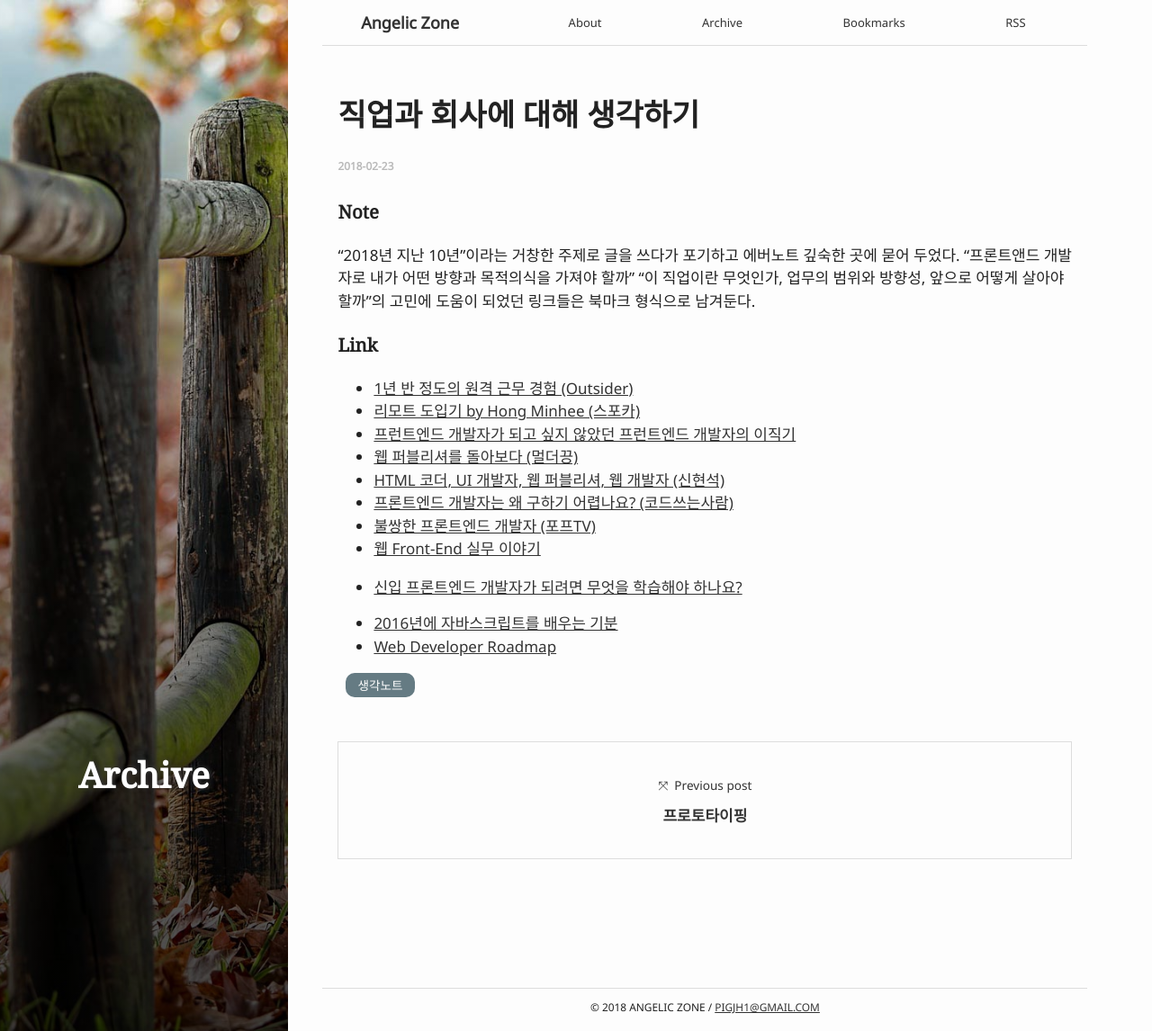
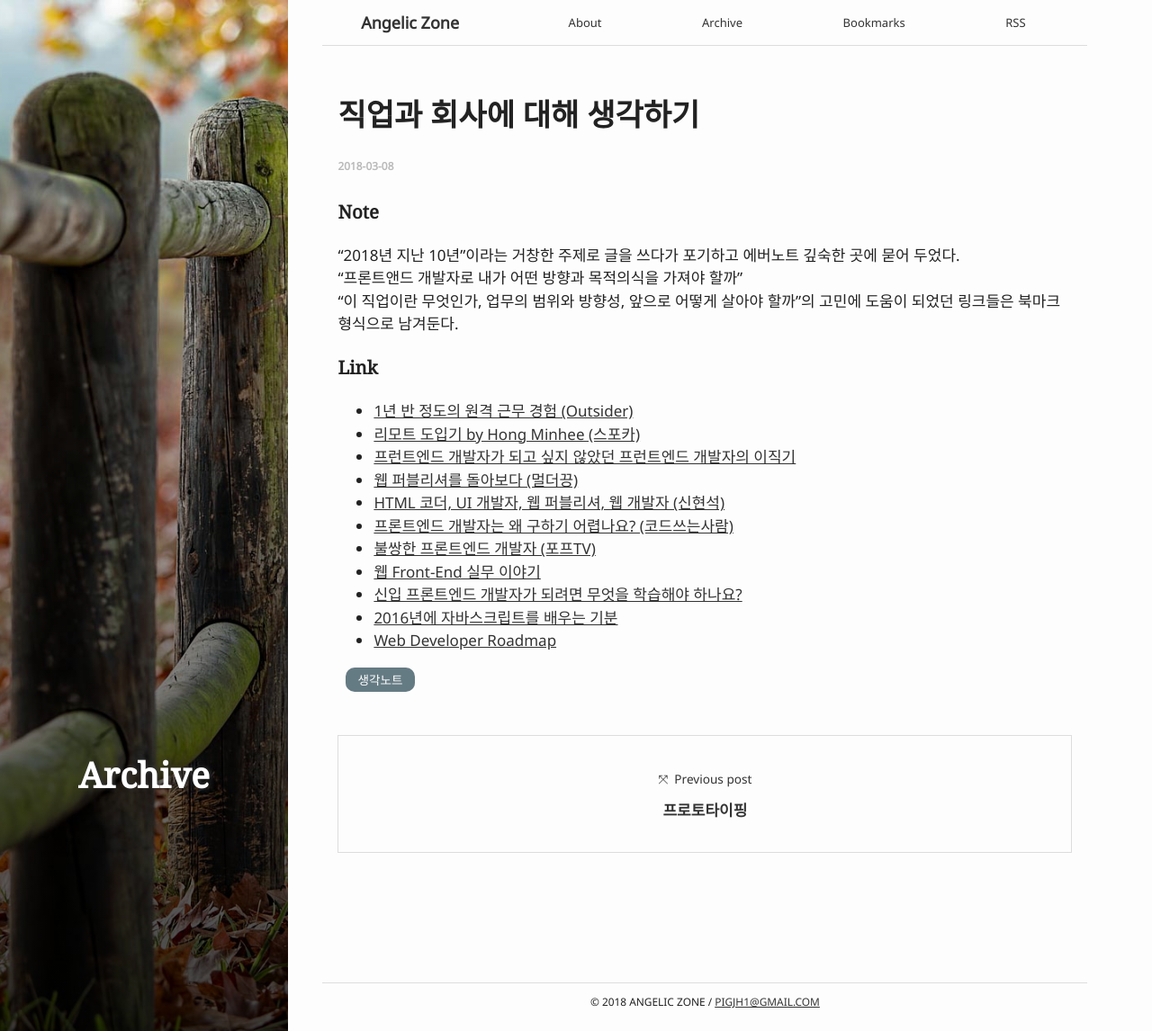
Before and after one commit to pigjh1/pigjh1.github.com, a Jekyll site: the page built from _posts/2018-03-08-think-job.md, in a window 1280 px wide and 1146 px high. Shown: the whole window at 90% size. Built offline with Jekyll 4.4.1, drawn with Linux system fonts in a browser that asks for light colours.

Commit message:
Update post

```diff
--- a/_posts/2018-03-08-think-job.md
+++ b/_posts/2018-03-08-think-job.md
@@ -2,7 +2,7 @@
 bg: "tools.jpg"
 layout: post
 title: "직업과 회사에 대해 생각하기"
-date: 2018-02-23 11:24:00
+date: 2018-03-08 10:56:00
 categories: posts
 tags: ['생각노트']
 ---
@@ -22,6 +22,5 @@
 - [불쌍한 프론트엔드 개발자 (포프TV)](https://www.youtube.com/watch?v=sBcbqRgBH7E)
 - [웹 Front-End 실무 이야기](https://www.slideshare.net/jinkwonlee52/frontend-46605098)
 - [신입 프론트엔드 개발자가 되려면 무엇을 학습해야 하나요?](https://medium.com/@Jbee_/신입-프론트엔드-개발자가-되려면-무엇을-학습해야-하나요-1dd59a14e084)
-
 - [2016년에 자바스크립트를 배우는 기분](http://www.looah.com/article/view/2054)
 - [Web Developer Roadmap](https://github.com/kamranahmedse/developer-roadmap)
```
Also changed, not shown: _posts/2017-04-21-css-grid.md (+3 -0 lines), _posts/2017-12-20-webpack.md (+3 -2 lines), _posts/2018-02-23-prototyping.md (+1 -0 lines), bookmarks.md (+2 -0 lines).
